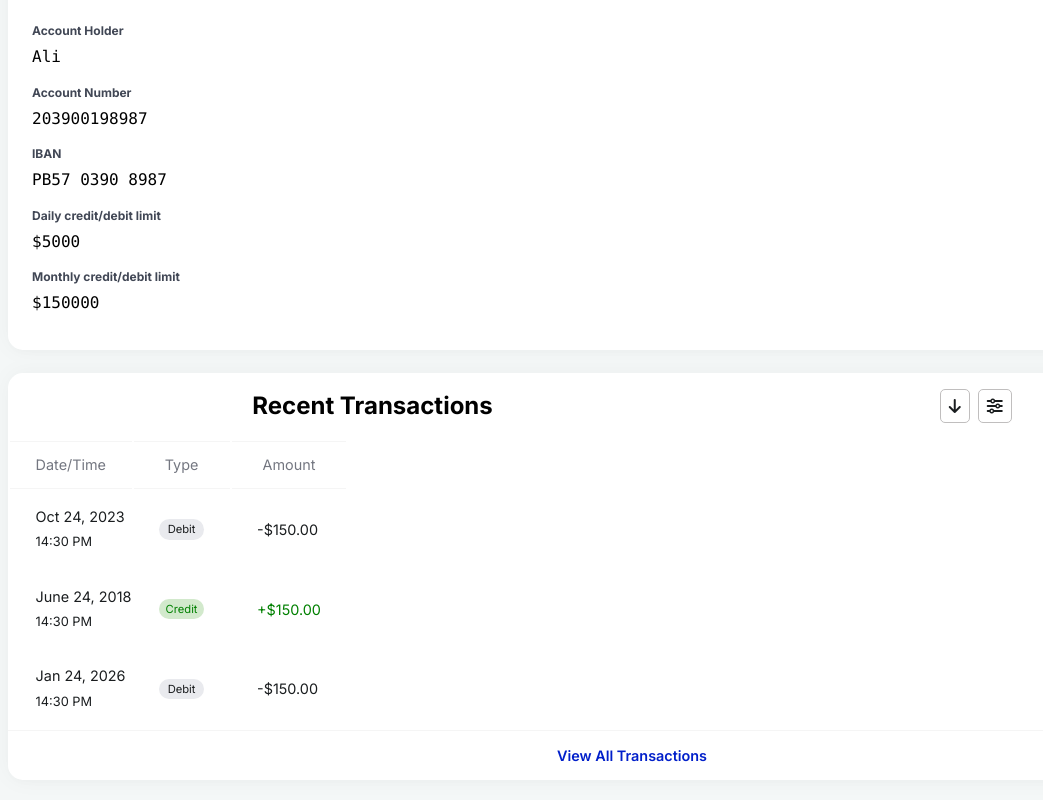
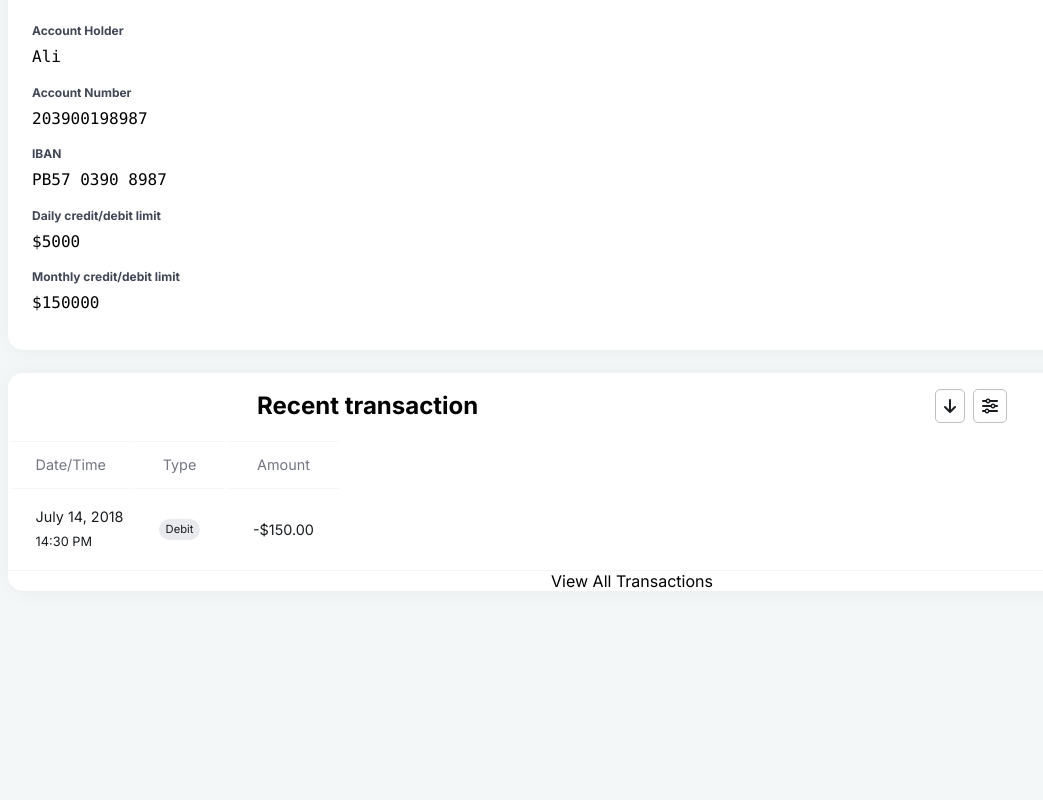
Before and after one commit to hadiashah01/bank-account-manager, a React (Vite) app: page / in a window 1280 px wide. Shown: the part 799-1599 px from the top of the page, without its empty margins (8-1051 px from the left). After the commit the page ends 1413 px from the top, so only its background shows below. Built offline with nearby package versions, Linux system fonts and the light colour scheme.

Commit message:
pass active account transaction history to TransactionTable component

```diff
--- a/src/App.jsx
+++ b/src/App.jsx
@@ -121,7 +121,7 @@ export default function App() {
         accounts={accounts}
       ></QuickTransferCard>
       <AvailableBalance activeAccount={activeAccount}></AvailableBalance>
-      <TransactionTable></TransactionTable>
+      <TransactionTable TransactionHistory={activeAccount.TransactionHistory()}></TransactionTable>
     </>
   );
 }
--- a/src/components/TransactionTable/TransactionTable.jsx
+++ b/src/components/TransactionTable/TransactionTable.jsx
@@ -1,9 +1,9 @@
 import "./TransactionTable.css";
-export default function TransactionTable() {
+export default function TransactionTable({ TransactionHistory }) {
   return (
     <div className="transaction-table">
       <div className="table-top">
-        <h2>Recent Transactions</h2>
+        <h2>Recent transaction</h2>
         <div className="icons">
           <i className="fa-solid fa-arrow-down"></i>
           <i className="fa-solid fa-sliders"></i>
@@ -19,38 +19,32 @@ export default function TransactionTable() {
             </tr>
           </thead>
           <tbody>
+            {TransactionHistory?.map((TransactionHistory, index) => (
+              <tr key={index}>
+                <td className="date">
+                  <time>
+                    {TransactionHistory.time.toLocaleDateString()}
+                    <br />
+                    <span>{TransactionHistory.time.toLocaleTimeString()}</span>
+                  </time>
+                </td>
+
+                <td>
+                  <div className={TransactionHistory.actionType}>
+                    {TransactionHistory.actionType}
+                  </div>
+                </td>
+
+                <td>
+                  <div>${TransactionHistory.userBalance}</div>
+                </td>
+              </tr>
+            ))}
             <tr>
               <td className="date">
                 <time>
-                  Oct 24, 2023 <br />
-                  <span>14:30 PM</span>
-                </time>
-              </td>
-              <td>
-                <div className="debit"> Debit</div>
-              </td>
-              <td>
-                <div className="debit-amount">-$150.00</div>
-              </td>
-            </tr>
-            <tr>
-              <td className="date">
-                <time>
-                  June 24, 2018 <br />
-                  <span>14:30 PM</span>
-                </time>
-              </td>
-              <td>
-                <div className="credit"> Credit</div>
-              </td>
-              <td>
-                <div className="credit-amount"> +$150.00</div>
-              </td>
-            </tr>
-            <tr>
-              <td className="date">
-                <time>
-                  Jan 24, 2026 <br />
+                  July 14, 2018
+                  <br />
                   <span>14:30 PM</span>
                 </time>
               </td>
@@ -65,7 +59,7 @@ export default function TransactionTable() {
         </table>
       </div>
       <div className="table-bottom">
-        <a href="#">View All Transactions</a>
+       View All Transactions
       </div>
     </div>
   );
```
